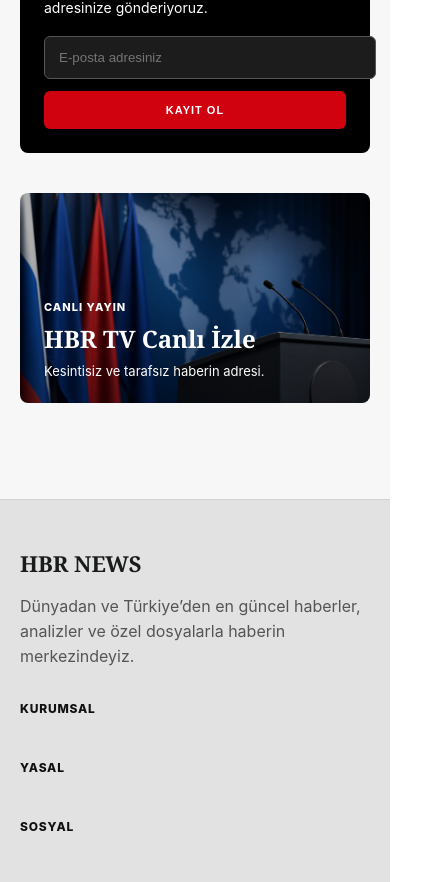
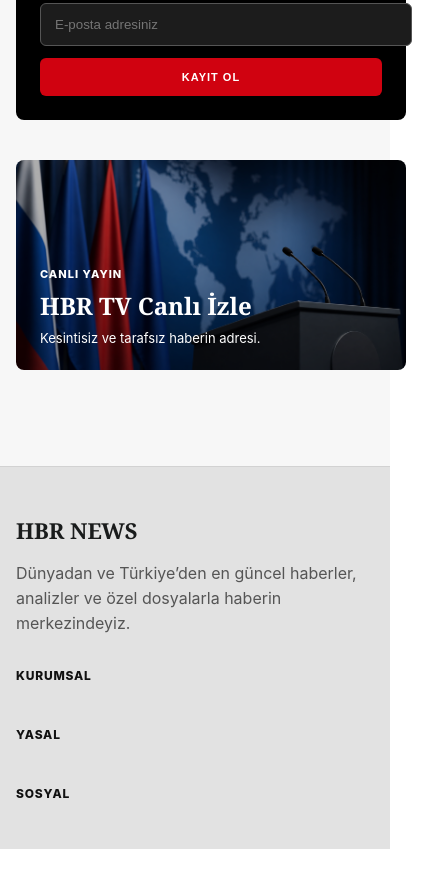
Before and after one commit to cbsezer/haberlerweb, a React (Create React App) app: page /galatasaray-yuksek-irtifada in a window 390 px wide. Shown: the part 3250-4132 px from the top of the page, 422 px wide, since content can reach past the window. After the commit the page ends 4099 px from the top, so only its background shows below. Built offline with nearby package versions, Linux system fonts and the light colour scheme.

Commit message:
Make layouts full width responsive

```diff
--- a/src/Components/Card/Cards.css
+++ b/src/Components/Card/Cards.css
@@ -10,8 +10,8 @@
     display: flex;
     flex-flow: column;
     align-items: center;
-    max-width: 1120px;
-    width: 90%;
+    max-width: none;
+    width: 100%;
     margin: 0 auto;
   }
 
--- a/src/Components/pages/Anasayfa.css
+++ b/src/Components/pages/Anasayfa.css
@@ -8,8 +8,9 @@
 
 .home-shell {
   margin: 0 auto;
-  max-width: 1180px;
-  padding: 24px 20px 72px;
+  max-width: none;
+  padding: 24px clamp(16px, 3vw, 56px) 72px;
+  width: 100%;
 }
 
 .home-hero-slider {
@@ -148,7 +149,7 @@
   align-items: start;
   display: grid;
   gap: 24px;
-  grid-template-columns: minmax(0, 2fr) minmax(300px, 0.95fr);
+  grid-template-columns: minmax(0, 2.2fr) minmax(320px, 0.8fr);
   margin-bottom: 64px;
 }
 
--- a/src/Components/pages/Detay.css
+++ b/src/Components/pages/Detay.css
@@ -10,10 +10,11 @@
   align-items: start;
   display: grid;
   gap: 24px;
-  grid-template-columns: minmax(0, 2fr) minmax(300px, 0.95fr);
+  grid-template-columns: minmax(0, 2.2fr) minmax(320px, 0.8fr);
   margin: 0 auto;
-  max-width: 1180px;
-  padding: 64px 20px 72px;
+  max-width: none;
+  padding: 64px clamp(16px, 3vw, 56px) 72px;
+  width: 100%;
 }
 
 .detail-article {
@@ -406,7 +407,7 @@
   justify-content: space-between;
   gap: 32px;
   margin-top: 24px;
-  padding: 48px max(20px, calc((100vw - 1180px) / 2 + 20px));
+  padding: 48px clamp(16px, 3vw, 56px);
   text-align: left;
 }
 
```
